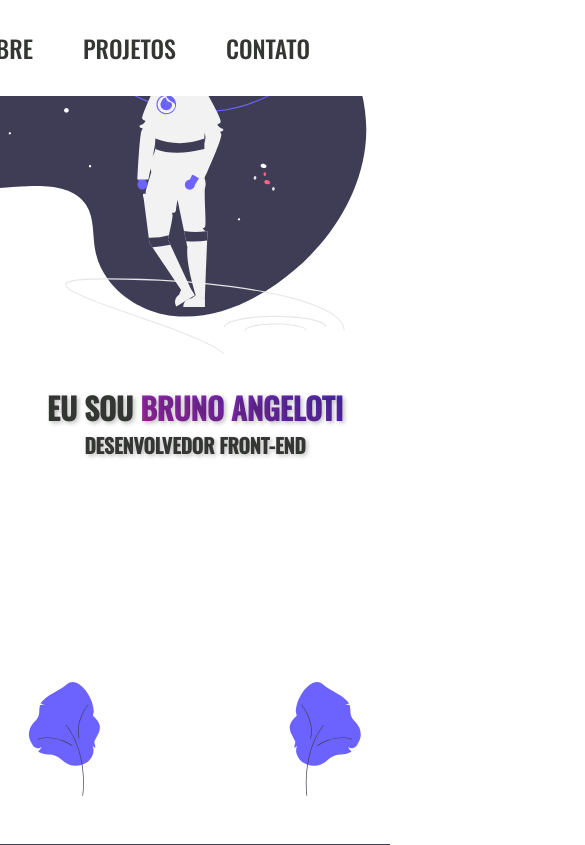
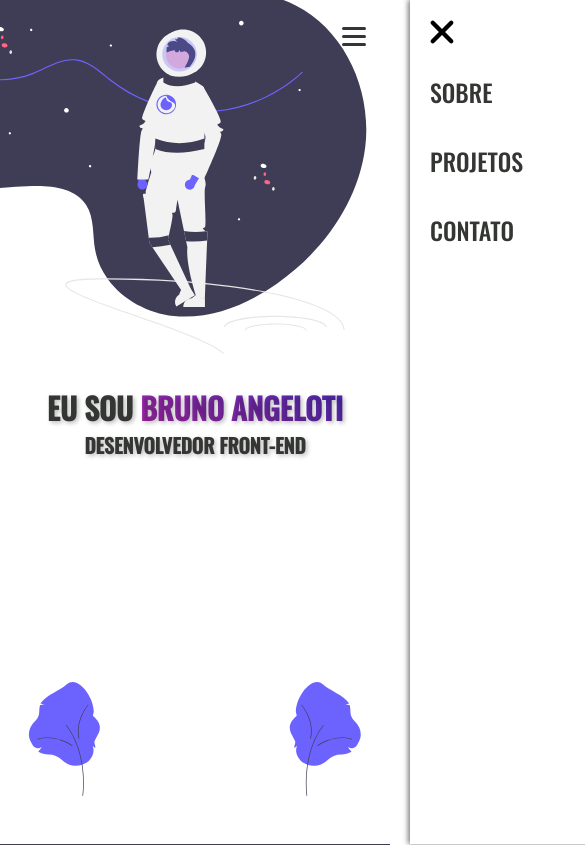
Before and after one commit to BrunoAngeloti/Portfolio2.0, a Next.js app: page /Home/Home in a window 390 px wide. Shown: the top 845 px of the page, 585 px wide, since content can reach past the window. Built offline with nearby package versions, Linux system fonts and the light colour scheme.

Commit message:
feat: header responsivo

```diff
--- a/containers/Header/Header.styles.tsx
+++ b/containers/Header/Header.styles.tsx
@@ -1,13 +1,19 @@
 import styled from 'styled-components'
 
 
-export const Container = styled.header`
-  background-color: ${props => props.theme.colors.white};
+export const Container = styled.header<{ visible: boolean, background: boolean }>`
+  background-color: ${props => props.background ? `rgba(255,255,255,0.8)`: 'transparent'};
+  backdrop-filter: ${props => props.background ? 'blur(5px)' : 'none'};
   padding: 30px 0;
-  position: absolute;
-  top: 0;
+  position: fixed;
+  width: 100%;
+  transition: 0.4s;
+  top: ${props => props.visible ? '0' : '-100%'};
   right: 0;
   z-index: 10;
+  @media (max-width: 992px) {
+    padding: 20px 0;
+  }
 `
 
 export const Nav = styled.nav`
@@ -16,6 +22,9 @@ export const Nav = styled.nav`
   padding: 0 80px;
   justify-content: flex-end;
   width: 100%;
+  @media (max-width: 992px) {
+    padding: 0 20px;
+  }
 `
 
 export const List = styled.div`
@@ -24,13 +33,76 @@ export const List = styled.div`
   justify-content: space-evenly;
   flex-direction: row;
   gap: 50px;
+  @media (max-width: 992px) {
+    display: none;
+  }
 `
 
-export const Items = styled.p`
-  display: flex;
+export const Items = styled.a`
   margin: 0;
   color: ${props => props.theme.colors.black};
   font-family: 'Oswald', sans-serif;
   font-size: 24px;
   cursor: pointer;
+
+  &::after{
+    content: '';
+    display: block;
+    border-bottom: solid 3px ${props => props.theme.colors.black};
+    transform: scaleX(0);
+    transition: transform 250ms ease-in-out;
+
+  }
+  &:hover::after{
+    transform: scaleX(1);
+  }
 `
+
+export const Hamburger = styled.div`
+  display: none;
+  cursor: pointer;
+  @media (max-width: 992px) {
+    display: flex;
+  }
+`
+
+export const NavMobile = styled.nav<{show: boolean}>`
+  display: none;
+  flex-direction: column;
+  margin-left: auto;
+  gap: 30px;
+  display: flex;
+  right: -300px;
+  top: 0px;
+  position: fixed;
+  background-color: ${props => props.theme.colors.white};
+  flex-direction: column;
+  align-items: flex-start;
+  width: 280px;
+  height: 100%;
+  z-index: 1001;
+  padding: 20px;
+  box-shadow: -2px 0px 5px rgba(0,0,0,0.5);
+
+  ${props => props.show && `
+    right: 0px;
+  `}
+  transition: 0.4s;
+  @media (max-width: 892px) {
+    display: flex;
+  }
+`
+
+export const BackDrop = styled.div<{show: boolean}>`
+  display: none;
+  position: absolute;
+  top: 0;
+  left: 0;
+  width: 100vw;
+  height: 300vh;
+  z-index: 1000;
+  background-color: rgba(0, 0, 0, 0.5);
+  ${props => props.show && `
+    display: flex;
+  `}
+`
--- a/containers/Header/Header.tsx
+++ b/containers/Header/Header.tsx
@@ -1,15 +1,62 @@
-import { Container, Nav, List, Items } from "./Header.styles"
+import Image from 'next/image';
+import { useEffect, useState } from 'react'
+import { Container, Nav, List, Items, Hamburger, NavMobile, BackDrop } from "./Header.styles"
 
 export default function Header(){
+  const [visible, setVisible] = useState(true)
+  const [background, setBackground] = useState(false)
+  const [isOpenMenu, setIsOpenMenu] = useState<boolean>(false)
+  let val: number;
+
+  function handleMenu() {
+    setIsOpenMenu(state => !state)
+  }
+
+  function handleScroll(){
+    if(window.pageYOffset > 50){
+        setBackground(true);
+    }else{
+        setBackground(false);
+    }
+    if(window.pageYOffset > val && window.pageYOffset > 50) {
+        setVisible(false);
+    }else{
+        setVisible(true);
+    }
+    val = window.pageYOffset
+  };
+
+  useEffect(() => {
+    window.addEventListener("scroll", handleScroll);
+  // eslint-disable-next-line react-hooks/exhaustive-deps
+  }, [])
+
+  useEffect(() => {
+    if(isOpenMenu) document.body.style.overflow = 'hidden'
+    else document.body.style.overflow = 'visible'
+  }, [isOpenMenu])
+
   return (
-    <Container>
+    <>
+      <Container visible={visible} background={background}>
         <Nav>
           <List>
             <Items>SOBRE</Items>
             <Items>PROJETOS</Items>
             <Items>CONTATO</Items>
           </List>
+          <Hamburger onClick={handleMenu}>
+            <Image src="/iconHamburger.svg" width={32} height={32} alt="icone para abrir o menu lateral"/>
+          </Hamburger>
         </Nav>
       </Container>
+      <NavMobile show={isOpenMenu}>
+        <Image style={{ cursor: 'pointer' }} src="/close.svg" alt="Close" width={24} height={24} onClick={handleMenu} />
+        <Items>SOBRE</Items>
+        <Items>PROJETOS</Items>
+        <Items>CONTATO</Items>
+      </NavMobile>
+      <BackDrop show={isOpenMenu} onClick={handleMenu}/>
+    </>
   )
 }
--- a/pages/Home/Home.tsx
+++ b/pages/Home/Home.tsx
@@ -11,9 +11,9 @@ export default function Home(){
       <Header />
       <Main />
       <About />
-      <MyProjects />
+      {/*<MyProjects />
       <Contact />
-      <Footer />
+      <Footer />*/}
     </div>
   )
 }
```
Also changed, not shown: public/close.svg (added), public/iconHamburger.svg (added). Lines whose indentation alone changed are shown as unchanged.
